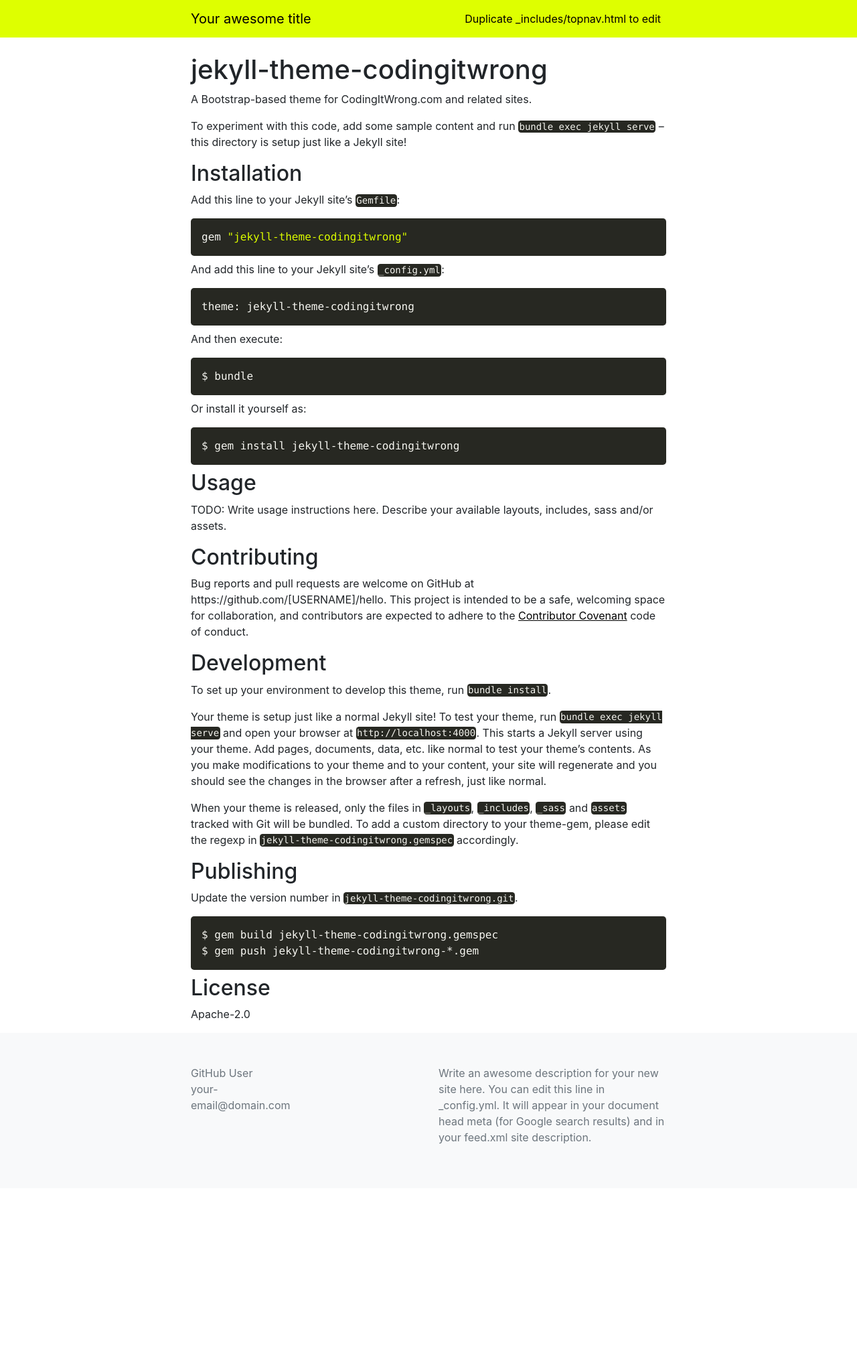
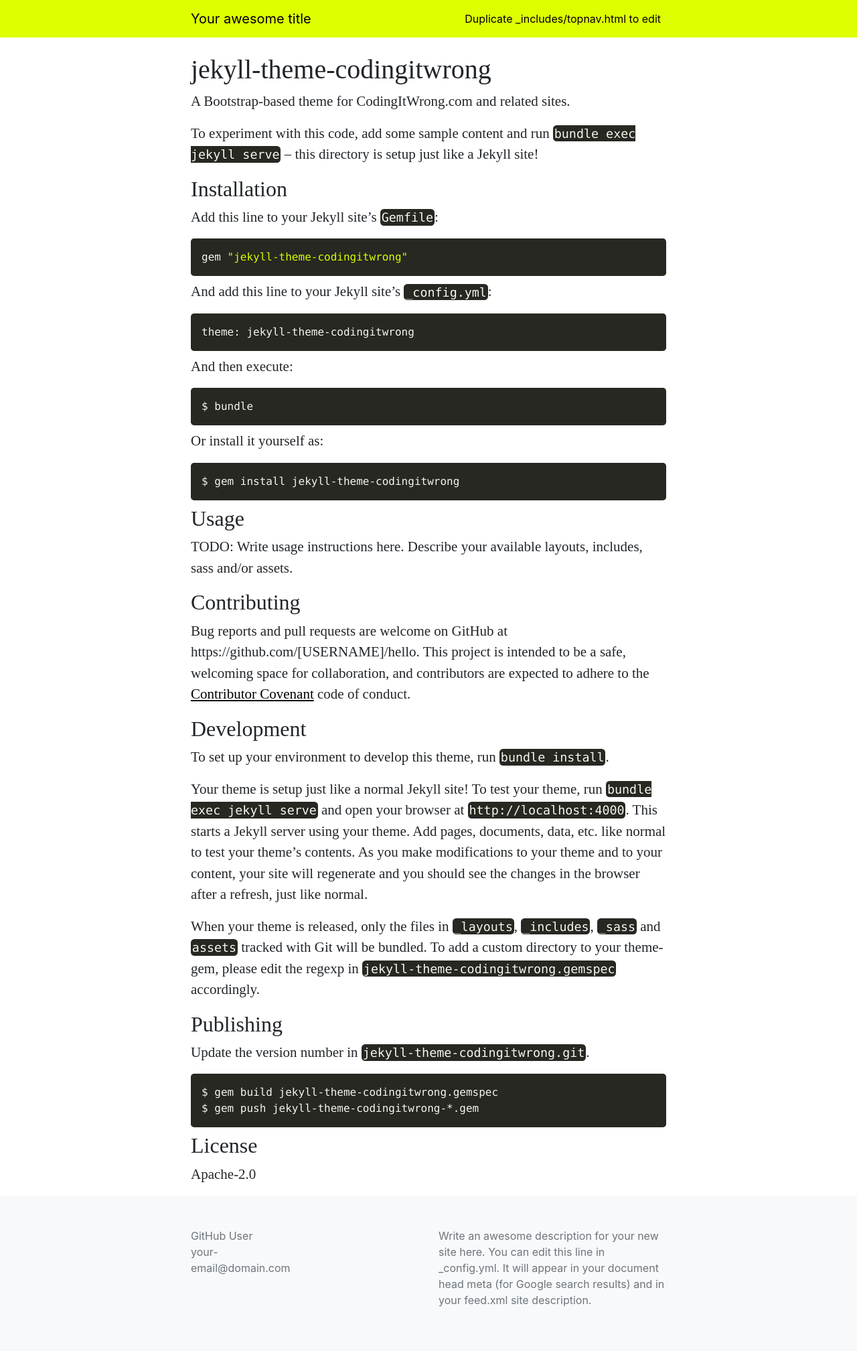
Before and after one commit to CodingItWrong/jekyll-theme-codingitwrong, a Jekyll site: the page built from README.md, in a window 1280 px wide. Shown: the whole page at 67% size. Built offline with Jekyll 4.4.1, drawn with Linux system fonts in a browser that asks for light colours; our own code applies the rules of GitHub Pages for plain Markdown files; comment, search, counter and statistics services are not loaded; before the commit the page ends 1774 px from its top, so only the background shows below that.

Commit message:
Apply font everywhere

```diff
--- a/assets/css/site.css
+++ b/assets/css/site.css
@@ -4,7 +4,7 @@
   }
 }
 
-article.post {
+main.container {
   font-family: serif;
   font-size: 21px;
 }
```
